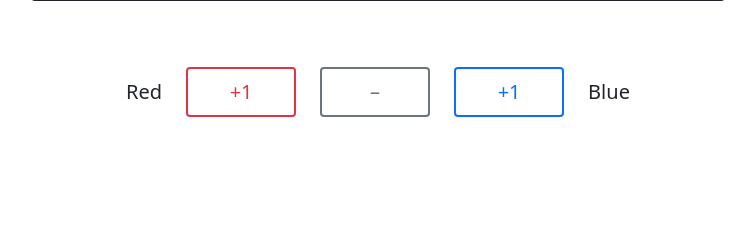
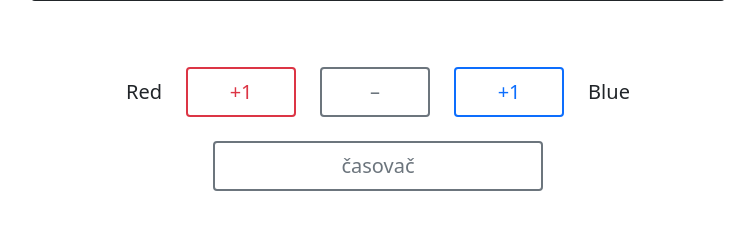
Before and after one commit to Smidra/vedomostni-turnaj, a Flask app: template templates/question.html in a window 1280 px wide. Shown: the part 401-642 px from the top of the page, without its empty margins (262-1017 px from the left). Run offline with Flask 2, Linux system fonts and the light colour scheme; the template is opened without the code that fills it: most values are stand-ins (such as "Sample title", 1, 10 or a date in 2020).

Commit message:
Add timer

```diff
--- /dev/null
+++ b/static/scripts/timer.js
@@ -0,0 +1,34 @@
+// https://www.w3schools.com/howto/howto_js_countdown.asp
+// Set the date we're counting down to
+var countDownDate = new Date("Jan 5, 2024 15:37:25").getTime();
+var startTime = new Date().getTime();
+var working = false
+
+function reset(){
+    working = true
+    startTime = new Date().getTime();
+}
+
+// Update the count down every 1 second
+var x = setInterval(function() {
+    if (working){
+        // Get today's date and time
+        var now = new Date().getTime();
+
+        // Find the distance between now and the count down date
+        var distance = now - startTime;
+
+        // Time calculations for days, hours, minutes and seconds
+        // var seconds = Math.floor((distance % (1000 * 60)) / 1000);
+        var seconds = Math.floor(distance / 1000)
+
+        // Display the result in the element with id="demo"
+        document.getElementById("timer").innerHTML = seconds + "s ";
+
+        // If the count down is finished, write some text
+        // if (distance < 0) {
+        //     clearInterval(x);
+        //     document.getElementById("timer").innerHTML = "EXPIRED";
+        // }
+    }
+}, 1000);
--- a/templates/question.html
+++ b/templates/question.html
@@ -8,6 +8,7 @@
   <script src="https://cdn.jsdelivr.net/npm/bootstrap@5.0.2/dist/js/bootstrap.bundle.min.js"
     integrity="sha384-MrcW6ZMFYlzcLA8Nl+NtUVF0sA7MsXsP1UyJoMp4YLEuNSfAP+JcXn/tWtIaxVXM"
     crossorigin="anonymous"></script>
+  <script src="{{ url_for('static',filename='scripts/timer.js') }}"></script>
   <link rel="stylesheet" type="text/css" href="{{ url_for('static',filename='styles/turn.css') }}">
   <title>Vědomostní soutěž - otázka</title>
 </head>
@@ -77,6 +78,15 @@
         <div class="col lead d-flex align-items-center">Blue</div>
 
       </div>
+
+      <div class="row"></div>
+
+      <div class="row mt-4">
+        <div class="col">
+          <button class="btn btn-outline-secondary btn-lg border-2 rounded" style="width: 330px;" id="timer" onclick="reset()">časovač</button>
+        </div>
+      </div>
+
     </div>
 
 
```
